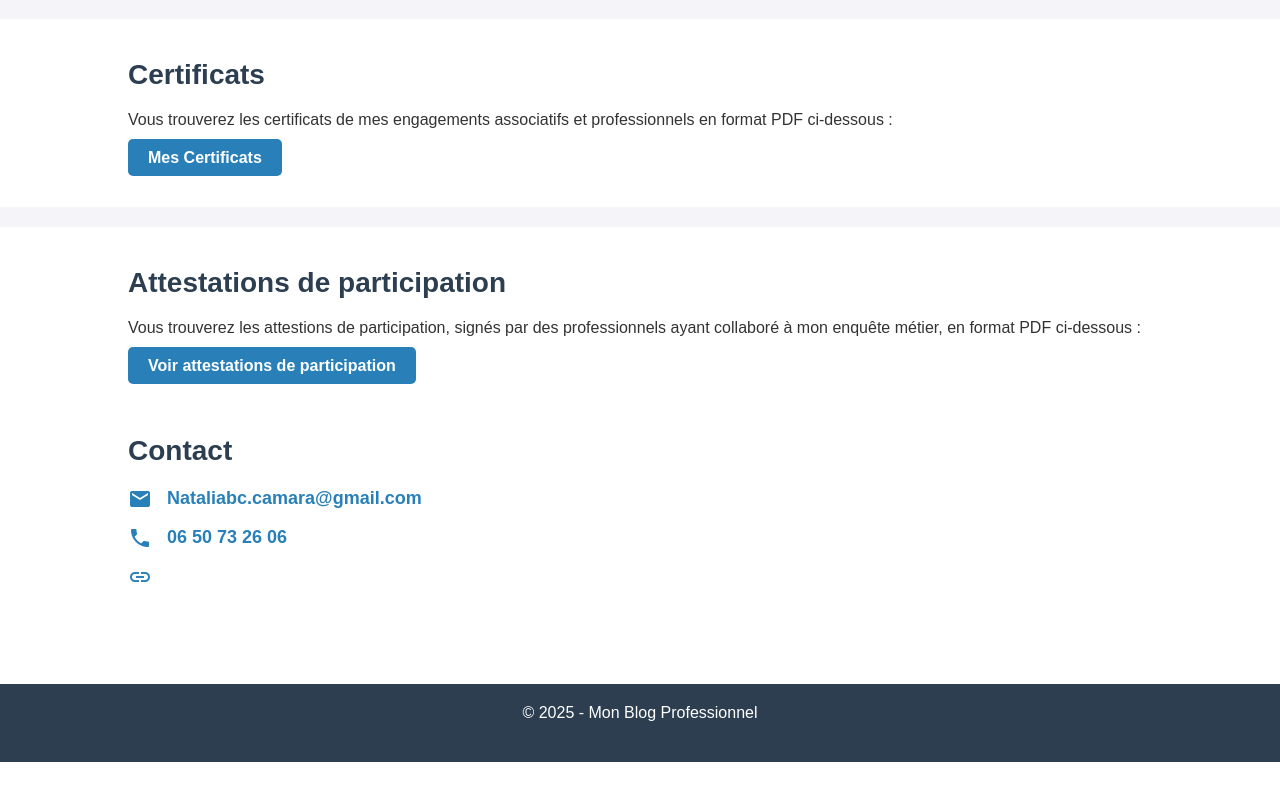
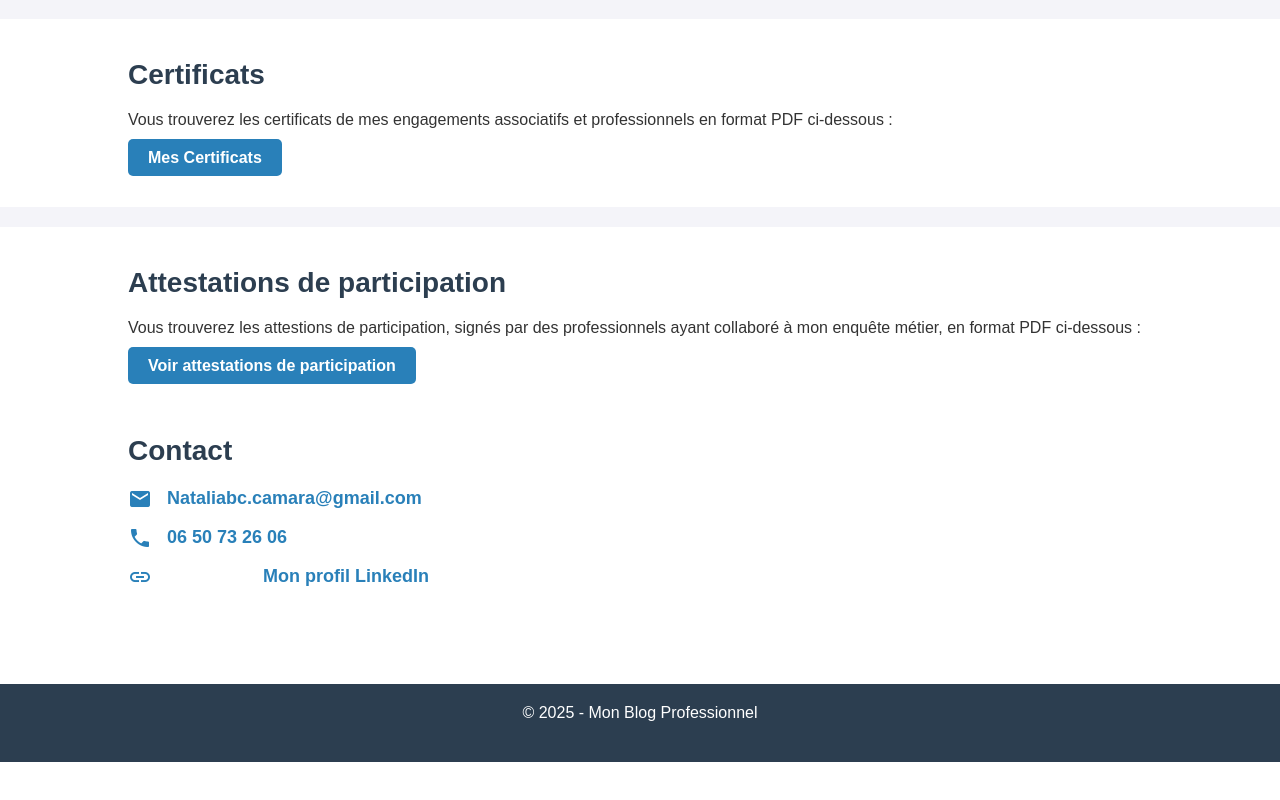
Before and after one commit to ndebarrosc/Natalia-Camara, a plain HTML site: page index.html in a window 1280 px wide. Shown: the part 563-1363 px from the top of the page. Drawn offline with nearby package versions, Linux system fonts and the light colour scheme.

Commit message:
Update index.html

```diff
--- a/index.html
+++ b/index.html
@@ -68,7 +68,7 @@
             </p>
           <p>
                 <i class="material-icons">linkedin</i>
-                <a href="https://www.linkedin.com/in/nat%C3%A1lia-c%C3%A2mara-37889730a/" title = "Mon profil LinkedIn"></a>
+                <a href="https://www.linkedin.com/in/nat%C3%A1lia-c%C3%A2mara-37889730a/" title = "Mon profil LinkedIn">Mon profil LinkedIn</a>
 
             </p>
           <p>
```
